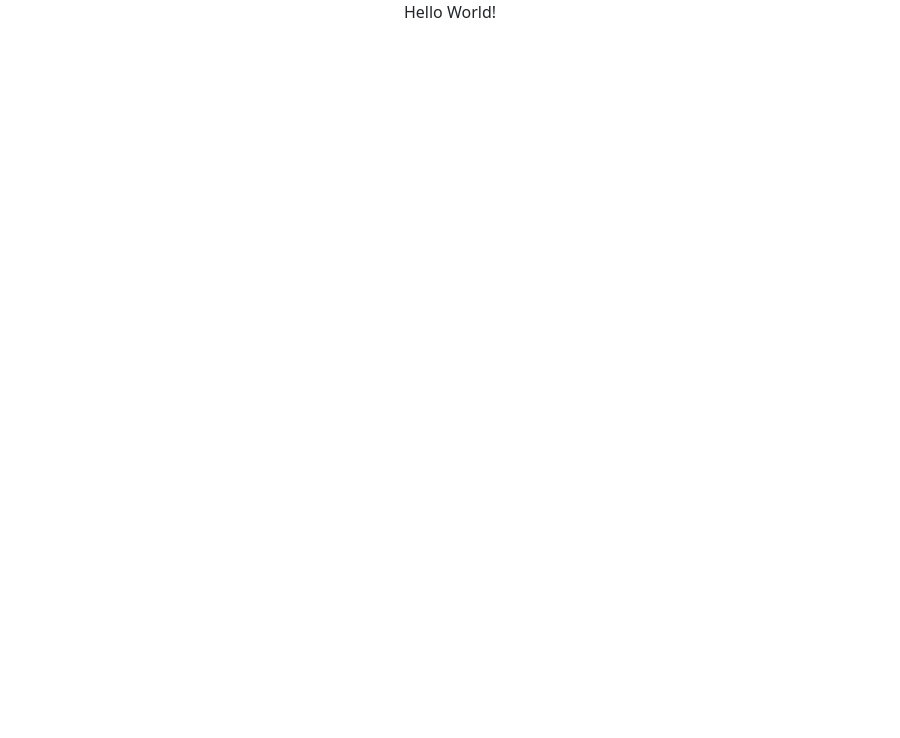
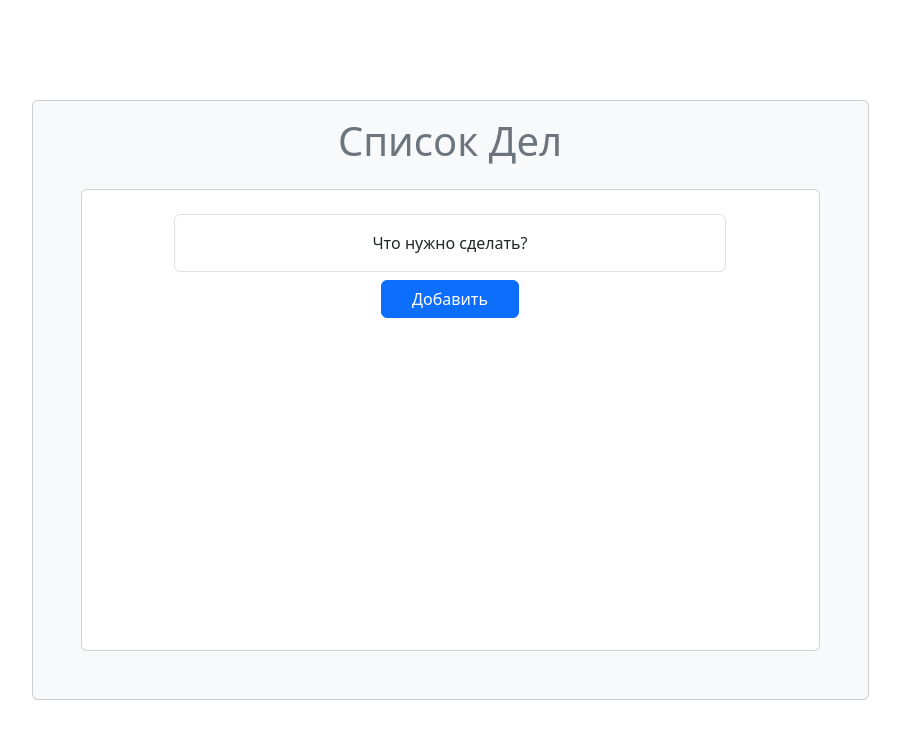
Before and after one commit to artch3r/todo-list, a React (Create React App) app in the folder frontend/: page / in a window 1280 px wide. Shown: the top 738 px of the page, without its empty margins (190-1090 px from the left). Built offline with nearby package versions, Linux system fonts and the light colour scheme.

Commit message:
Add initial layout

```diff
--- a/frontend/public/index.html
+++ b/frontend/public/index.html
@@ -10,34 +10,9 @@
       content="Web site created using create-react-app"
     />
     <link rel="apple-touch-icon" href="%PUBLIC_URL%/logo192.png" />
-    <!--
-      manifest.json provides metadata used when your web app is installed on a
-      user's mobile device or desktop. See https://developers.google.com/web/fundamentals/web-app-manifest/
-    -->
-    <link rel="manifest" href="%PUBLIC_URL%/manifest.json" />
-    <!--
-      Notice the use of %PUBLIC_URL% in the tags above.
-      It will be replaced with the URL of the `public` folder during the build.
-      Only files inside the `public` folder can be referenced from the HTML.
-
-      Unlike "/favicon.ico" or "favicon.ico", "%PUBLIC_URL%/favicon.ico" will
-      work correctly both with client-side routing and a non-root public URL.
-      Learn how to configure a non-root public URL by running `npm run build`.
-    -->
-    <title>React App</title>
+    <title>To-Do List</title>
   </head>
   <body>
-    <noscript>You need to enable JavaScript to run this app.</noscript>
     <div id="root"></div>
-    <!--
-      This HTML file is a template.
-      If you open it directly in the browser, you will see an empty page.
-
-      You can add webfonts, meta tags, or analytics to this file.
-      The build step will place the bundled scripts into the <body> tag.
-
-      To begin the development, run `npm start` or `yarn start`.
-      To create a production bundle, use `npm run build` or `yarn build`.
-    -->
   </body>
 </html>
--- a/frontend/src/App.jsx
+++ b/frontend/src/App.jsx
@@ -1,11 +1,7 @@
-import { useTranslation } from 'react-i18next';
+import Todos from './components/Todos.jsx';
 
-const App = () => {
-  const { t } = useTranslation();
-
-  return (
-    <div className="text-center">{t('hello')}</div>
-  );
-};
+const App = () => (
+  <Todos />
+);
 
 export default App;
--- /dev/null
+++ b/frontend/src/components/Todos.jsx
@@ -0,0 +1,22 @@
+import {
+  Container, Card, Form, Button,
+} from 'react-bootstrap';
+
+const Todos = () => (
+  <Container className="vh-100 d-flex align-items-center">
+    <Card className="bg-light align-middle w-75 h-75 mx-auto">
+      <h1 className="text-center text-secondary mt-3">Список Дел</h1>
+      <Card className="mx-5 mb-5 mt-3 h-100">
+        <Form className="mt-4 w-75 mx-auto">
+          <Form.Group className="d-flex flex-column form-floating">
+            <Form.Control id="todoInput" className="fs-5 text-center" placeholder="Что нужно сделать?" />
+            <Form.Label htmlFor="todoInput" className="text-center w-100 text-center">Что нужно сделать?</Form.Label>
+            <Button type="submit" className="w-25 mt-2 align-self-center">Добавить</Button>
+          </Form.Group>
+        </Form>
+      </Card>
+    </Card>
+  </Container>
+);
+
+export default Todos;
--- a/frontend/src/locales/ru.js
+++ b/frontend/src/locales/ru.js
@@ -1,7 +1,4 @@
 const ru = {
-  translation: {
-    hello: 'Hello World!',
-  },
 };
 
 export default ru;
```
